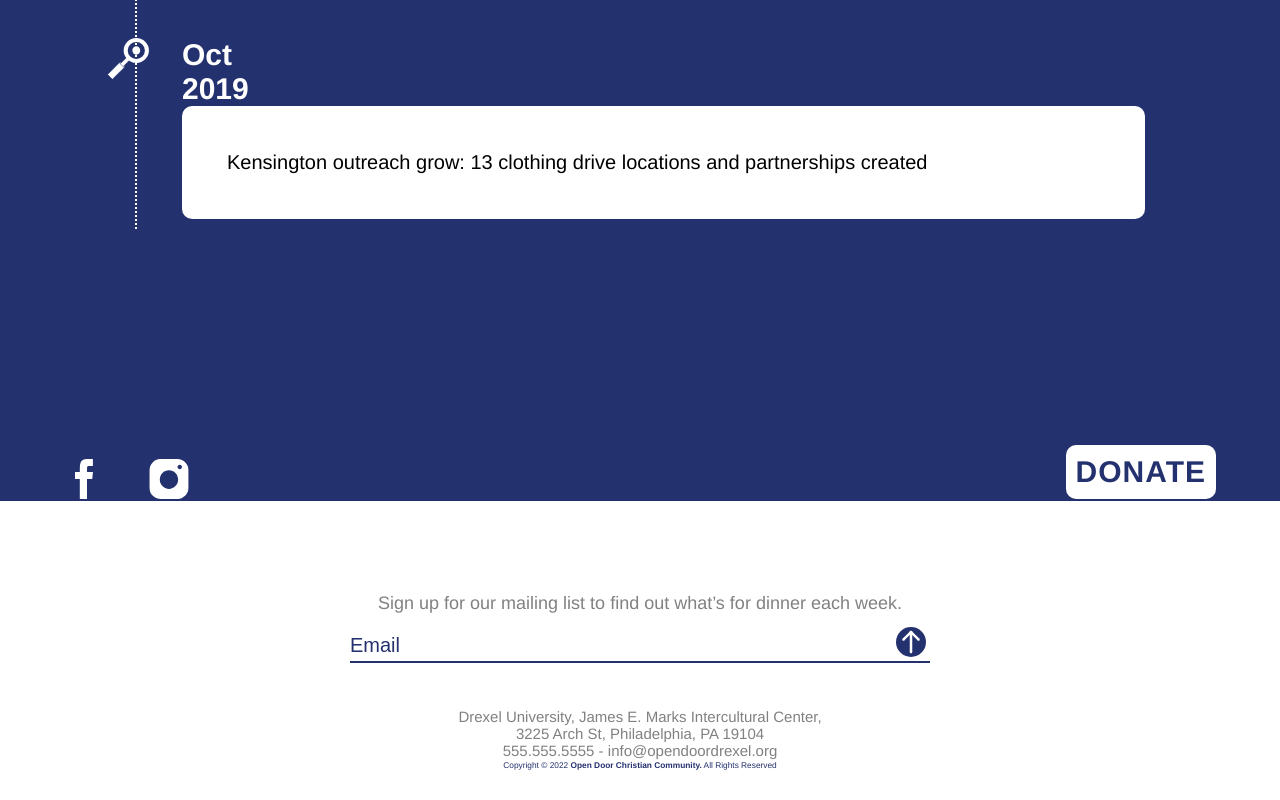
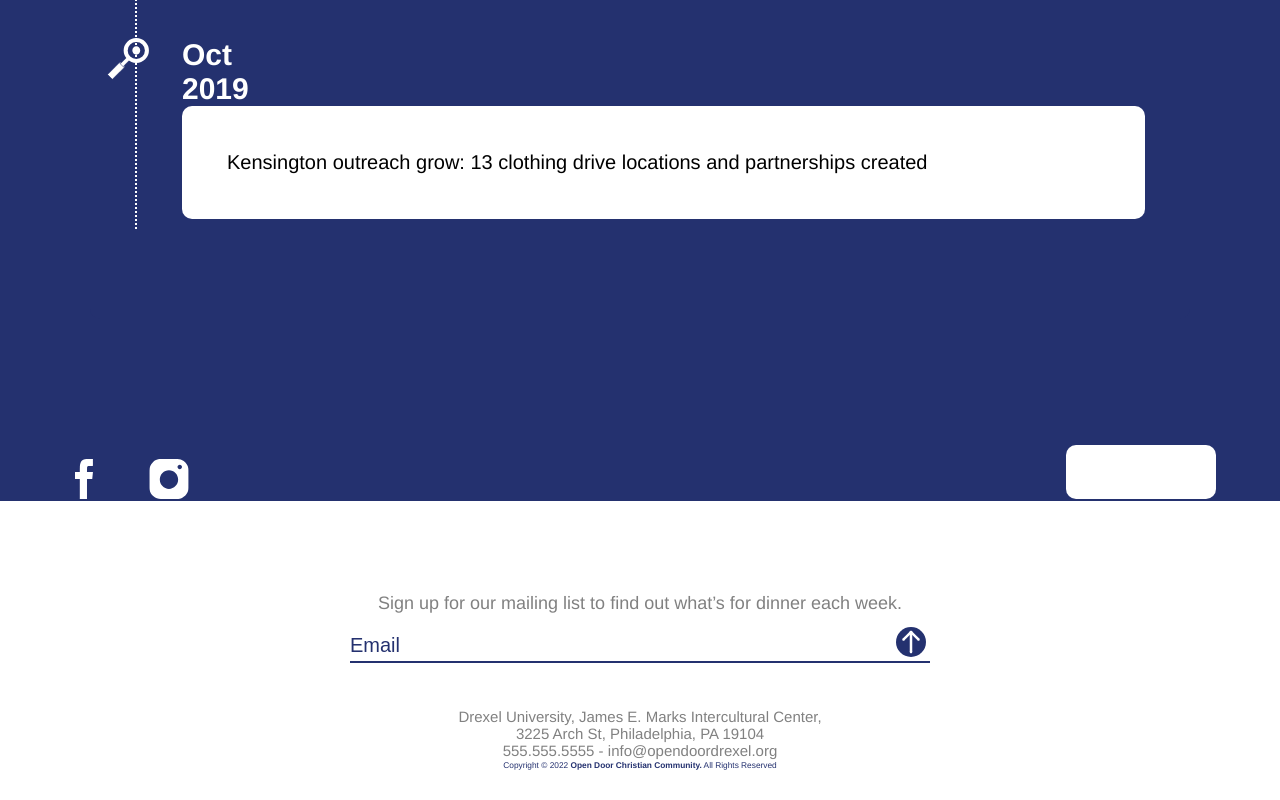
Before and after one commit to elp49/opendoordrexel, a Next.js app: page /about in a window 1280 px wide. Shown: the part 4162-4962 px from the top of the page. Built offline with nearby package versions, Linux system fonts and the light colour scheme.

Commit message:
Layout - adding option for donation page to remove donate button from footer

```diff
--- a/components/Layout.js
+++ b/components/Layout.js
@@ -62,14 +62,55 @@ function getFooterTheme(lastSectionTheme) {
   return DEFAULT_THEME
 }
 
-export default function Layout({ children }) {
+function buildDonateButton(donateButton, theme, isDonationPage) {
+  if (isDonationPage)
+    return;
+
+  return (
+    <a className={`${theme} donate`} href={donateButton.href} title={donateButton.buttonText}>
+      {donateButton.buttonText}
+    <style jsx>
+      {`
+        .blue.donate {
+          background-color: #fff;
+          color: #24316F;
+        }
+        .white.donate {
+          background-color: #24316F;
+          color: #fff;
+        }
+        .donate {
+          position: absolute;
+          bottom: 2px;
+          right: 0;
+          margin-left: auto;
+          padding: 7px;
+          font-size: 1.5rem;
+          font-weight: bold;
+          text-transform: uppercase;
+          letter-spacing: 1px;
+          border-radius: 10px;
+        }
+        @media only screen and (min-width: 1000px) {
+          .donate {
+            padding: 10px;
+            font-size: 3rem;
+          }
+        }
+      `}
+    </style>
+    </a>
+  );
+}
+
+export default function Layout({ children, isDonationPage }) {
   const id = isDefined(layout.name) ? layout.name : 'layout';
   const theme = isDefined(layout.themes) ? getTheme(layout.themes.layout) : DEFAULT_THEME;
   const pageList = sortListByOrder(layout.pageList);
   const socialMedia = sortListByOrder(layout.socialMedia);
   const lastSectionTheme = getLastSectionTheme(children);
   const footerTheme = getFooterTheme(lastSectionTheme);
-  const donate = layout.donate;
+  const donateButton = buildDonateButton(layout.donate, lastSectionTheme, isDonationPage);
   const mailingList = layout.mailingList;
   const footer = layout.footer;
 
@@ -129,9 +170,7 @@ export default function Layout({ children }) {
               })
             }
           </ol>
-          <a className={'donate'} href={donate.href} title={donate.buttonText}>
-            {donate.buttonText}
-          </a>
+          {donateButton}
         </div>
       </div>
       <footer className={footerTheme}>
@@ -205,11 +244,11 @@ export default function Layout({ children }) {
           .blue .instagram {
             background-image: url(${ICONS.instagram.white});
           }
-          .white, .blue button, .blue .donate {
+          .white, .blue button {
             background-color: #fff;
             color: #24316F;
           }
-          .blue, .white button, .white .donate {
+          .blue, .white button {
             background-color: #24316F;
             color: #fff;
           }
@@ -221,24 +260,6 @@ export default function Layout({ children }) {
           }
           .white p, .white p>a {
             color: #818181;
-          }
-          .donate {
-            position: absolute;
-            bottom: 2px;
-            right: 0;
-            margin-left: auto;
-            padding: 7px;
-            font-size: 1.5rem;
-            font-weight: bold;
-            text-transform: uppercase;
-            letter-spacing: 1px;
-            border-radius: 10px;
-          }
-          @media only screen and (min-width: 1000px) {
-            .donate {
-              padding: 10px;
-              font-size: 3rem;
-            }
           }
           @media not all and (pointer: coarse) {
             .white .facebook:hover, .blue .facebook:hover {
--- a/components/Layout.json
+++ b/components/Layout.json
@@ -49,7 +49,7 @@
     ],
     "donate": {
         "buttonText": "Donate",
-        "href": "/"
+        "href": "/donate"
     },
     "footer": {
         "contact": {
```
